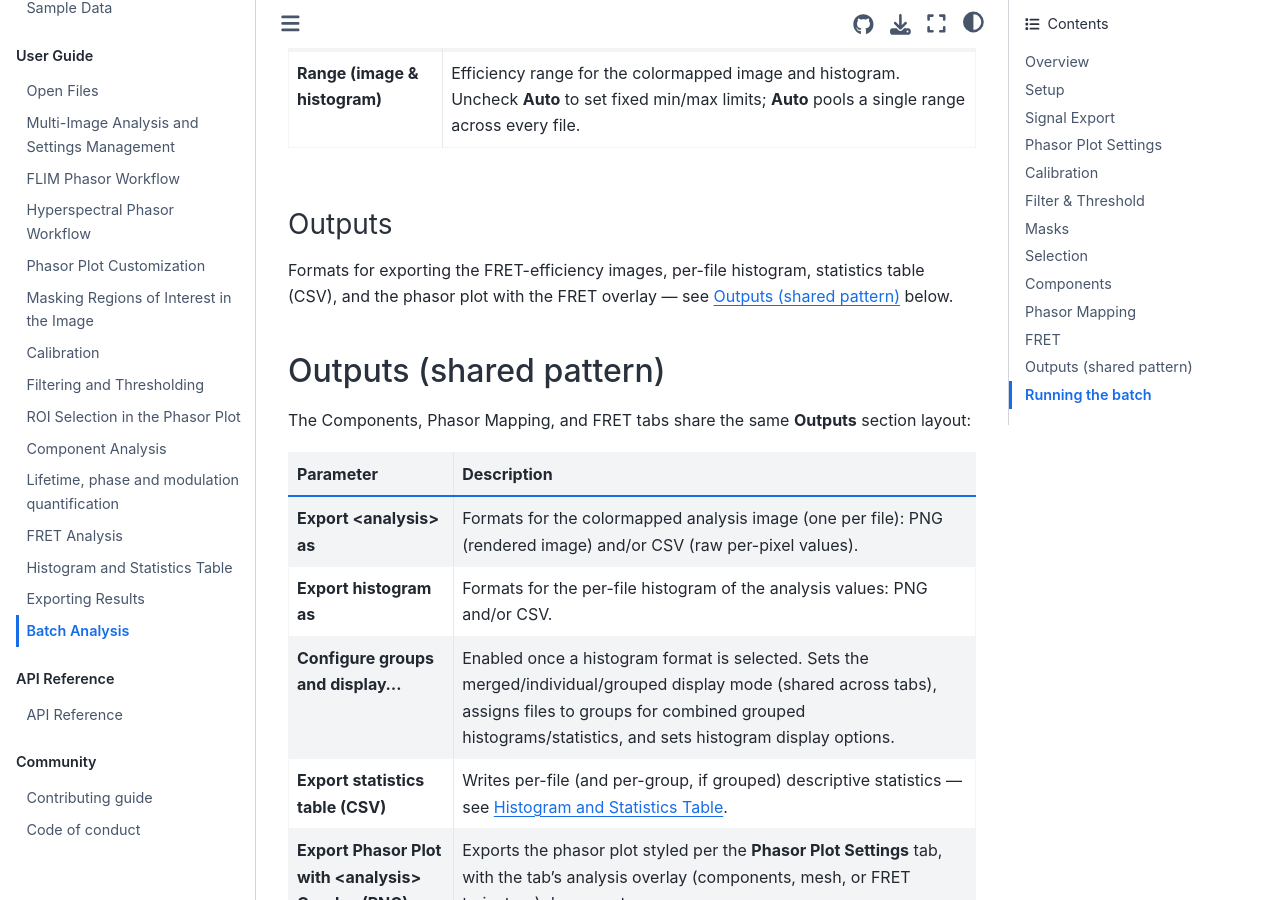
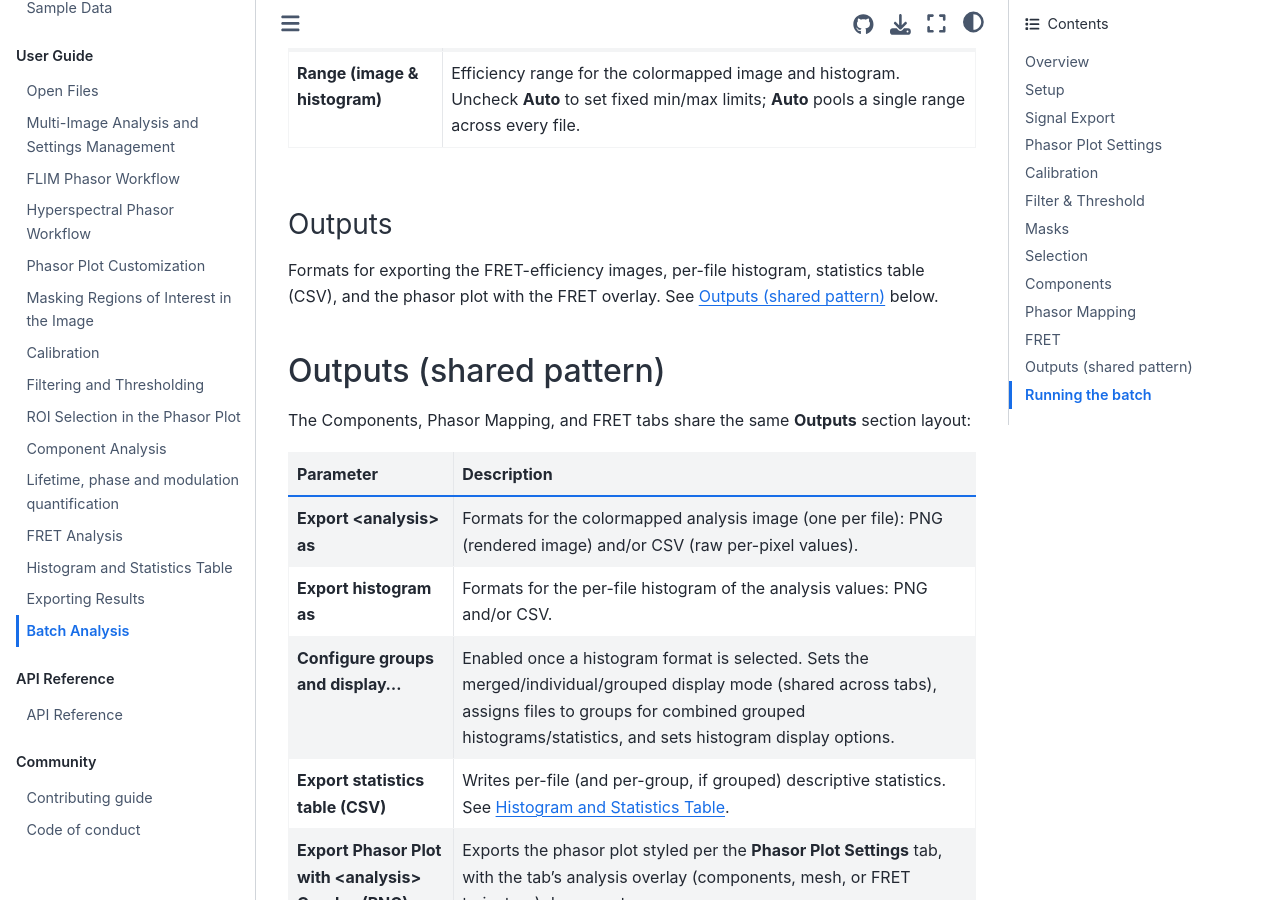
Before and after one commit to napari-phasors/napari-phasors, a Jupyter Book: the page built from docs/guides/batch_analysis.md, in a window 1280 px wide and 900 px high, scrolled down 13956 px. Built offline with Jupyter Book 1.0.4 settings and Sphinx 7.4.7 and the Sphinx Book theme 1.1.4, drawn with Linux system fonts in a browser that asks for light colours; some of the changed text lies outside the part shown.

Commit message:
Improve documentation clarity and consistency across batch analysis, component analysis, exporting, phasor selection, and installation guides

```diff
--- a/docs/guides/batch_analysis.md
+++ b/docs/guides/batch_analysis.md
@@ -268,7 +268,7 @@
 ### Outputs
 
 Formats for exporting the component fraction images, per-file histogram,
-statistics table (CSV), and the phasor plot with the components overlay — see
+statistics table (CSV), and the phasor plot with the components overlay. See
 [Outputs (shared pattern)](#outputs-shared-pattern) below.
 
 
@@ -301,7 +301,7 @@
 ### Outputs
 
 Formats for exporting the mapped images, per-file histogram, statistics table
-(CSV), and the phasor plot with the mesh/coloring overlay — see
+(CSV), and the phasor plot with the mesh/coloring overlay. See
 [Outputs (shared pattern)](#outputs-shared-pattern) below.
 
 
@@ -332,7 +332,7 @@
 ### Outputs
 
 Formats for exporting the FRET-efficiency images, per-file histogram,
-statistics table (CSV), and the phasor plot with the FRET overlay — see
+statistics table (CSV), and the phasor plot with the FRET overlay. See
 [Outputs (shared pattern)](#outputs-shared-pattern) below.
 
 
@@ -346,7 +346,7 @@
 | **Export \<analysis\> as** | Formats for the colormapped analysis image (one per file): PNG (rendered image) and/or CSV (raw per-pixel values). |
 | **Export histogram as** | Formats for the per-file histogram of the analysis values: PNG and/or CSV. |
 | **Configure groups and display…** | Enabled once a histogram format is selected. Sets the merged/individual/grouped display mode (shared across tabs), assigns files to groups for combined grouped histograms/statistics, and sets histogram display options. |
-| **Export statistics table (CSV)** | Writes per-file (and per-group, if grouped) descriptive statistics — see {doc}`histogram_statistics`. |
+| **Export statistics table (CSV)** | Writes per-file (and per-group, if grouped) descriptive statistics. See {doc}`histogram_statistics`. |
 | **Export Phasor Plot with \<analysis\> Overlay (PNG)** | Exports the phasor plot styled per the **Phasor Plot Settings** tab, with the tab's analysis overlay (components, mesh, or FRET trajectory) drawn on top. |
 
 ## Running the batch
```
Also changed, not shown: docs/guides/component_analysis.md (+1 -1 lines), docs/guides/exporting.md (+1 -1 lines), docs/guides/phasor_selection.md (+2 -2 lines), docs/installation.md (+3 -3 lines).
